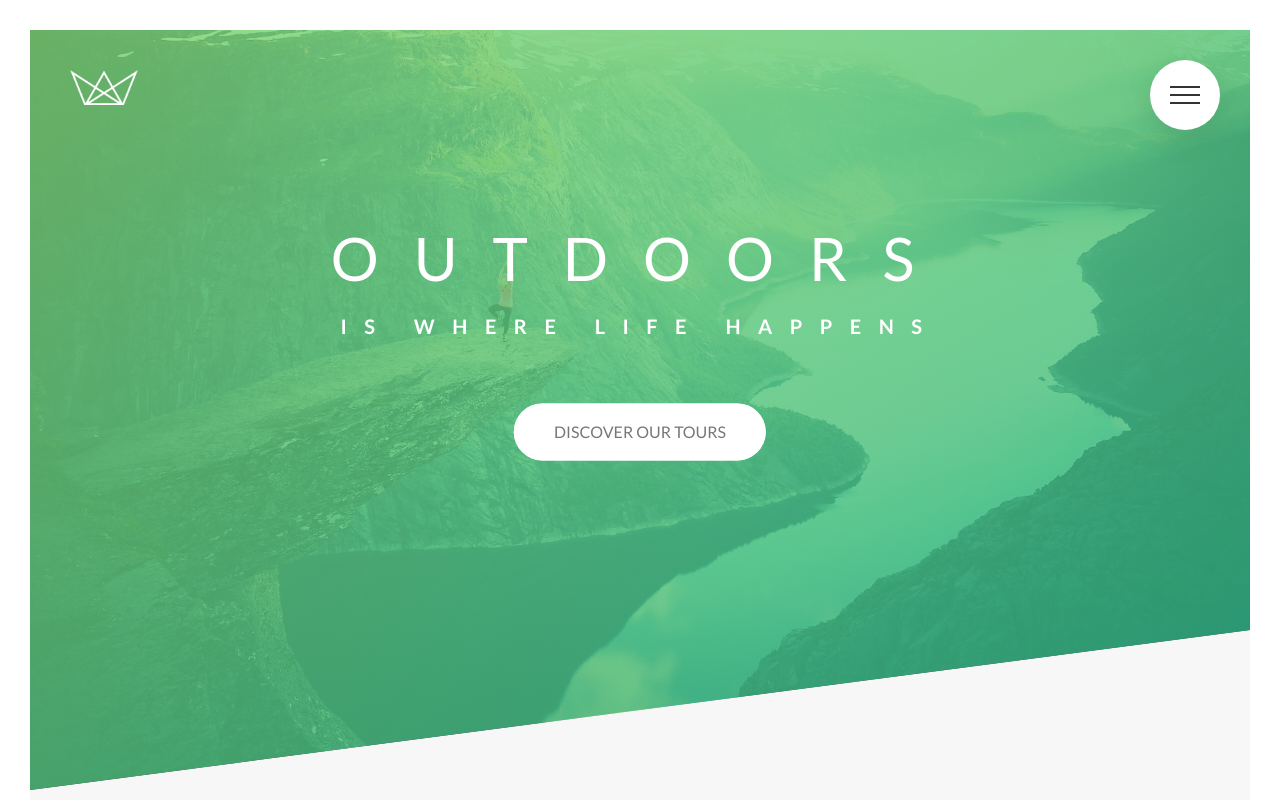
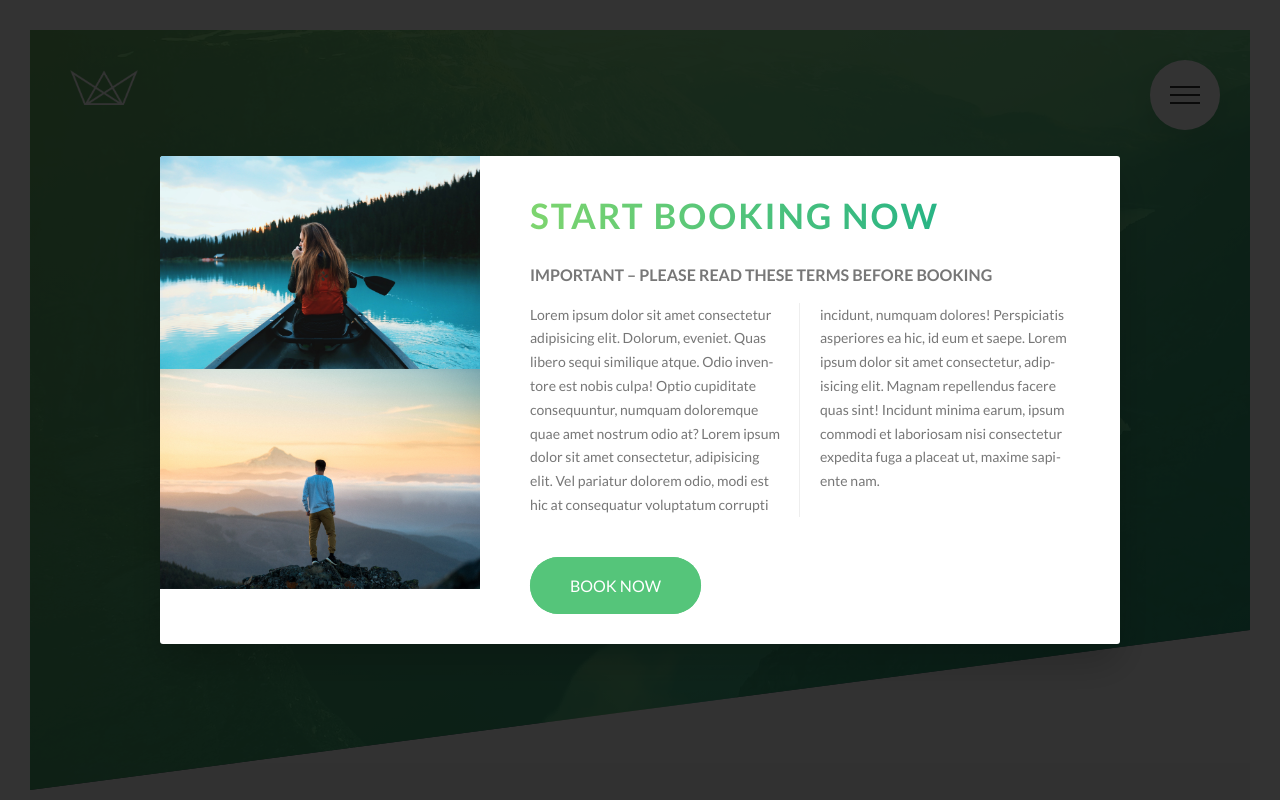
Before and after one commit to jnieva93/natours-sass-practice, a website: page index.html in a window 1280 px wide. Shown: the top 800 px of the page. Drawn offline with Linux system fonts and the light colour scheme.

Commit message:
Start building the CSS popup

```diff
--- a/index.html
+++ b/index.html
@@ -1,5 +1,6 @@
 <!DOCTYPE html>
 <html lang="en">
+
 <head>
   <meta charset="UTF-8">
   <meta name="viewport" content="width=device-width, initial-scale=1.0">
@@ -12,6 +13,7 @@
 
   <title>Natours | Exciting tours for adventurous people</title>
 </head>
+
 <body>
   <div class="navigation">
     <input type="checkbox" class="navigation__checkbox" id="navi-toggle">
@@ -60,12 +62,14 @@
         <div class="col-1-of-2">
           <h3 class="heading-tertiary u-margin-bottom-small">You're going to fall in love with nature</h3>
           <p class="paragraph">
-							Lorem ipsum dolor, sit amet consectetur adipisicing elit. Dolorum et commodi eos enim saepe culpa eligendi possimus!
+            Lorem ipsum dolor, sit amet consectetur adipisicing elit. Dolorum et commodi eos enim saepe culpa eligendi
+            possimus!
           </p>
 
           <h3 class="heading-tertiary u-margin-bottom-small">Live adventures like you've never had before</h3>
           <p class="paragraph">
-							Lorem ipsum dolor sit amet consectetur adipisicing elit. Quaerat amet laboriosam, quisquam voluptas praesentium labore molestiae reprehenderit maiores exercitationem!
+            Lorem ipsum dolor sit amet consectetur adipisicing elit. Quaerat amet laboriosam, quisquam voluptas
+            praesentium labore molestiae reprehenderit maiores exercitationem!
           </p>
 
           <a href="#" class="btn-text">Learn more &rarr;</a>
@@ -264,7 +268,9 @@
           <div class="story__text">
             <h3 class="heading-tertiary u-margin-bottom-small">I had the best week ever with my family</h3>
             <p>
-								Lorem ipsum dolor sit amet consectetur adipisicing elit. Minus earum nemo eaque fugit eum dignissimos, quo error corrupti ipsum quam veritatis illo magnam cumque vel ducimus excepturi neque distinctio. Laboriosam ducimus excepturi neque distinctio Laboriosam.
+              Lorem ipsum dolor sit amet consectetur adipisicing elit. Minus earum nemo eaque fugit eum dignissimos, quo
+              error corrupti ipsum quam veritatis illo magnam cumque vel ducimus excepturi neque distinctio. Laboriosam
+              ducimus excepturi neque distinctio Laboriosam.
             </p>
           </div>
         </div>
@@ -279,7 +285,9 @@
           <div class="story__text">
             <h3 class="heading-tertiary u-margin-bottom-small">WOW! My life is completely different now</h3>
             <p>
-								Lorem ipsum dolor sit amet consectetur adipisicing elit. Illo ullam voluptate commodi corrupti! Ex, unde? Et pariatur recusandae consequatur voluptatem molestiae ullam voluptatum maiores, laborum sapiente maxime, doloremque nostrum eaque.
+              Lorem ipsum dolor sit amet consectetur adipisicing elit. Illo ullam voluptate commodi corrupti! Ex, unde?
+              Et pariatur recusandae consequatur voluptatem molestiae ullam voluptatum maiores, laborum sapiente maxime,
+              doloremque nostrum eaque.
             </p>
           </div>
         </div>
@@ -357,11 +365,33 @@
       </div>
       <div class="col-1-of-2">
         <p class="footer__copyright">
-						Built by <a href="#" class="footer__link">Jonas Schmedtmann</a> for his online course <a href="#" class="footer__link">Advanced CSS and Sass</a>. Copyright &copy; by Jonas Schmedtmann. You are 100% allowed to use this webpage for both personal and commercial use, but NOT to claim it as your own design. A credit to the original author, Jonas Schmedtmann, is of course highly appreciated!
+          Built by <a href="#" class="footer__link">Jonas Schmedtmann</a> for his online course <a href="#"
+            class="footer__link">Advanced CSS and Sass</a>. Copyright &copy; by Jonas Schmedtmann. You are 100% allowed
+          to use this webpage for both personal and commercial use, but NOT to claim it as your own design. A credit to
+          the original author, Jonas Schmedtmann, is of course highly appreciated!
         </p>
       </div>
     </div>
   </footer>
+
+  <div class="popup">
+    <div class="popup__content">
+      <div class="popup__left">
+        <img src="img/nat-8.jpg" alt="Tour photo" class="popup__img">
+        <img src="img/nat-9.jpg" alt="Tour photo" class="popup__img">
+      </div>
+      <div class="popup__right">
+        <h2 class="heading-secondary u-margin-bottom-small">Start booking now</h2>
+        <h3 class="heading-tertiary u-margin-bottom-small">Important &ndash; Please read these terms before booking</h3>
+        <p class="popup__text">
+          Lorem ipsum dolor sit amet consectetur adipisicing elit. Dolorum, eveniet. Quas libero sequi similique atque. Odio inventore est nobis culpa! Optio cupiditate consequuntur, numquam doloremque quae amet nostrum odio at?
+          Lorem ipsum dolor sit amet consectetur, adipisicing elit. Vel pariatur dolorem odio, modi est hic at consequatur voluptatum corrupti incidunt, numquam dolores! Perspiciatis asperiores ea hic, id eum et saepe.
+          Lorem ipsum dolor sit amet consectetur, adipisicing elit. Magnam repellendus facere quas sint! Incidunt minima earum, ipsum commodi et laboriosam nisi consectetur expedita fuga a placeat ut, maxime sapiente nam.
+        </p>
+        <a href="#" class="btn btn--green">Book now</a>
+      </div>
+    </div>
+  </div>
 
   <!--
         <section class="grid-test">
@@ -433,4 +463,5 @@
         </section>
          -->
 </body>
+
 </html>
--- /dev/null
+++ b/sass/components/_popup.scss
@@ -0,0 +1,56 @@
+.popup {
+  height: 100vh;
+  width: 100%;
+  position: fixed;
+  top: 0;
+  left: 0;
+  background-color: rgba($color-black, .8);
+  z-index: 9999;
+
+  &__content {
+    @include absolute-center;
+
+    width: 75%;
+    background-color: $color-white;
+    box-shadow: 0 2rem 4rem rgba($color-black, .2);
+    border-radius: 3px;
+    // Used to display two divs side by side with the same height
+    display: table;
+    overflow: hidden;
+  }
+
+  &__left {
+    width: 33.333333%;
+    display: table-cell;
+  }
+
+  &__right {
+    width: 66.666667%;
+    display: table-cell;
+    // Table allows it
+    vertical-align: middle;
+    padding: 3rem 5rem;
+  }
+
+  &__img {
+    display: block;
+    width: 100%;
+  }
+
+  &__text {
+    font-size: 1.4rem;
+    margin-bottom: 4rem;
+
+    -moz-column-count: 2;
+    -moz-column-gap: 4rem;
+    -moz-column-rule: 1px solid $color-grey-light-2;
+    column-count: 2;
+    column-gap: 4rem;
+    column-rule: 1px solid $color-grey-light-2;
+
+    -moz-hyphens: auto;
+    -ms-hyphens: auto;
+    -webkit-hyphens: auto;
+    hyphens: auto;
+  }
+}
--- a/sass/main.scss
+++ b/sass/main.scss
@@ -14,6 +14,7 @@
 @import "components/composition";
 @import "components/feature-box";
 @import "components/form";
+@import "components/popup";
 @import "components/story";
 
 @import "layout/footer";
```
Also changed, not shown: css/style.css, 1 other file. Lines whose indentation alone changed are shown as unchanged.
